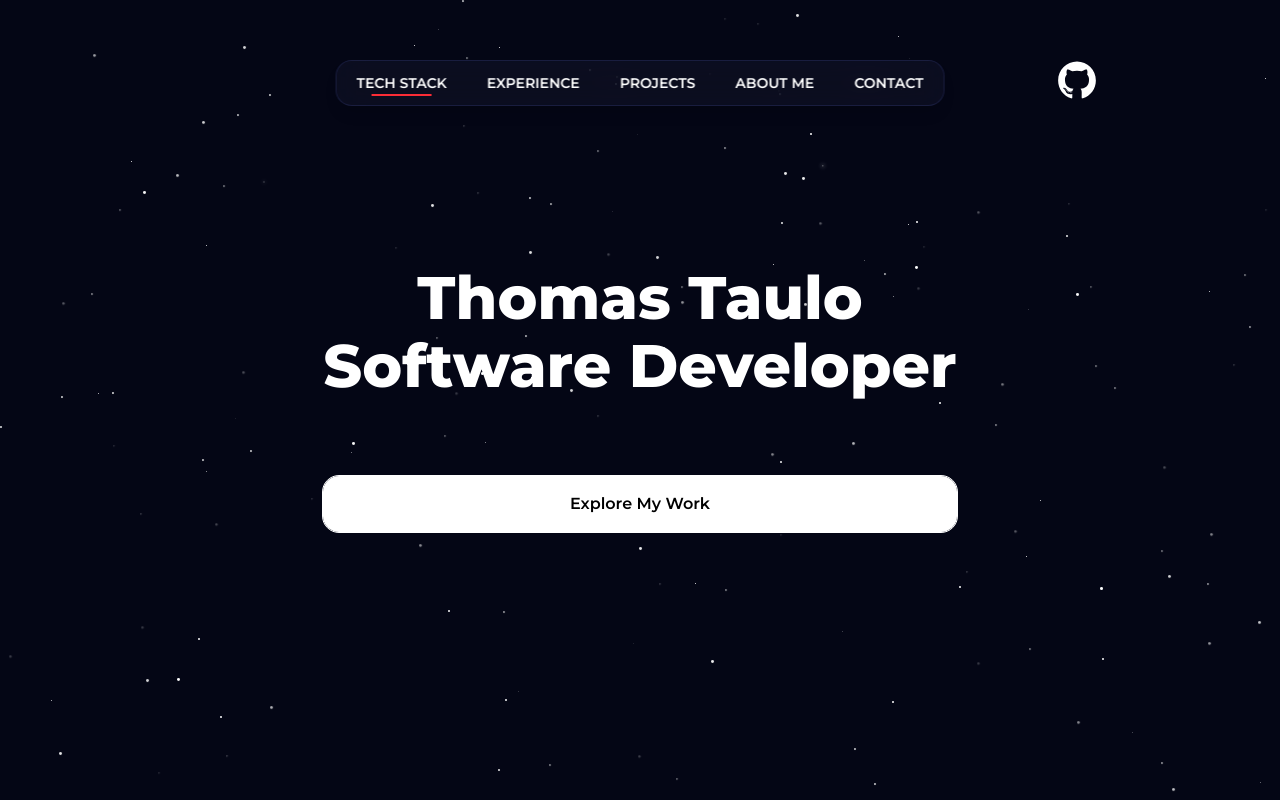
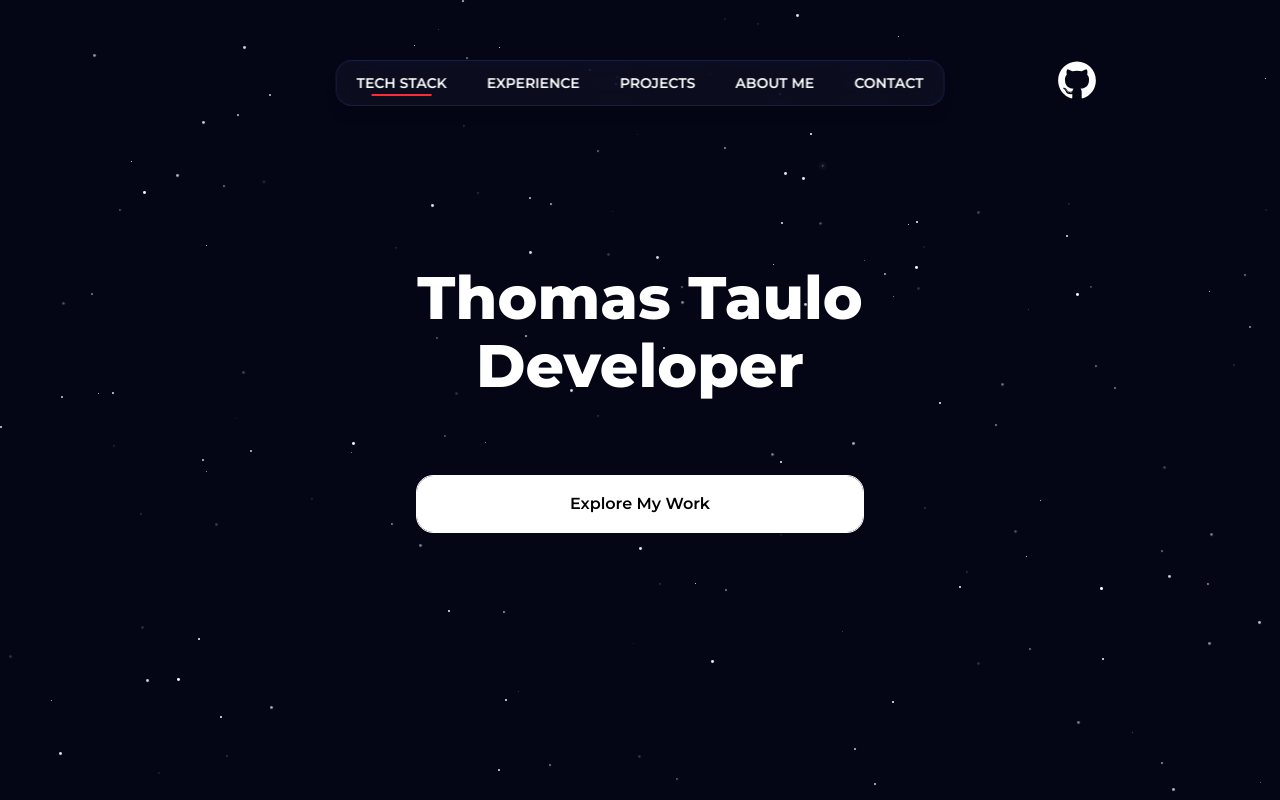
Before and after one commit to TAULO/NightSkyPortfolio, a React (Vite) app in the folder app/: page / in a window 1280 px wide. Shown: the top 800 px of the page. Built offline with nearby package versions, Linux system fonts and the light colour scheme; what tailwindcss-animated would draw is missing.

Commit message:
Small cleanup stuff

```diff
--- a/app/src/components/Hero/HeroTitle.tsx
+++ b/app/src/components/Hero/HeroTitle.tsx
@@ -15,7 +15,7 @@ const HeroTitle = () => {
           ))}
         </div>
         <div className={'grow'}>
-          {'Software Developer'.split('').map((letter, index) => (
+          {'Developer'.split('').map((letter, index) => (
             <span className={'transition-all duration-300 hover:text-transparent'} key={index}>
               {letter}
             </span>
--- a/app/src/components/NavBar/NavBar.tsx
+++ b/app/src/components/NavBar/NavBar.tsx
@@ -216,7 +216,7 @@ const NavBar = ({
                 {item.name}
               </div>
               <div
-                className={`absolute -bottom-[3px] h-0.5 w-2/3 origin-center self-center bg-red-500 transition-all duration-300 ease-in-out ${
+                className={`absolute -bottom-[3px] h-0.5 w-2/3 origin-center self-center bg-red-500 transition-all duration-300 ease-in-out delay-200 ${
                   item.isActive || item.isSelected ? 'scale-x-100' : 'scale-x-0'
                 }`}
               />
--- a/app/src/components/Sections/Projects/ProjectsItem.tsx
+++ b/app/src/components/Sections/Projects/ProjectsItem.tsx
@@ -1,5 +1,3 @@
-
-
 const ProjectsItem = () => {
 
 }
```
